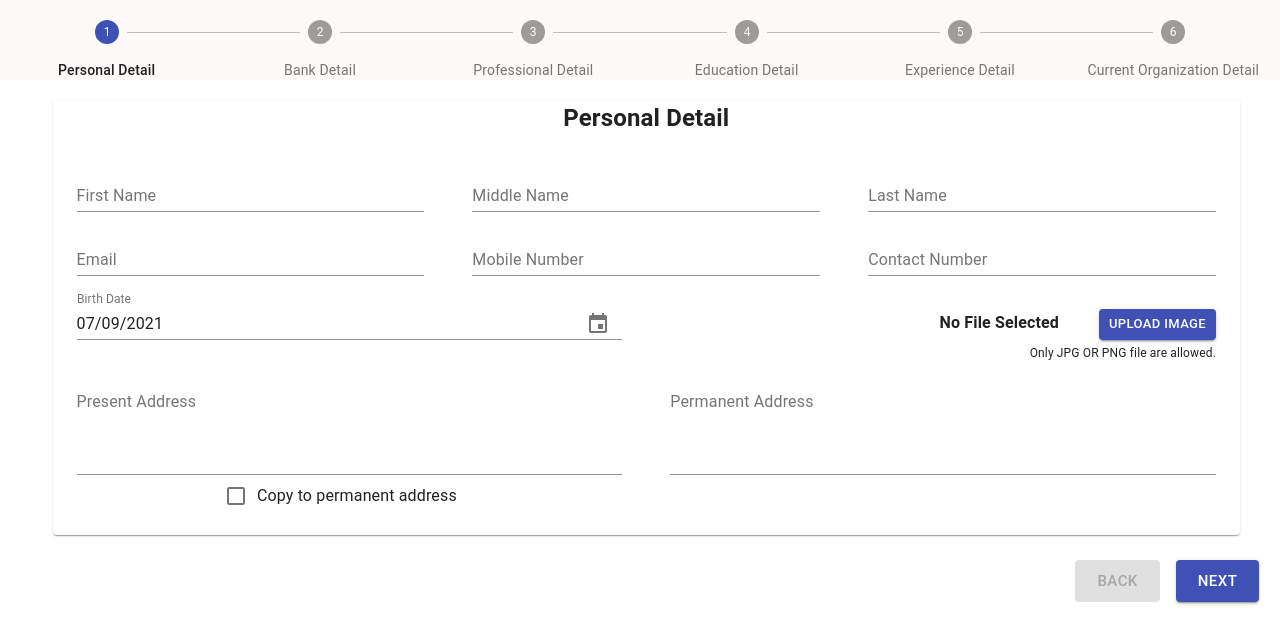
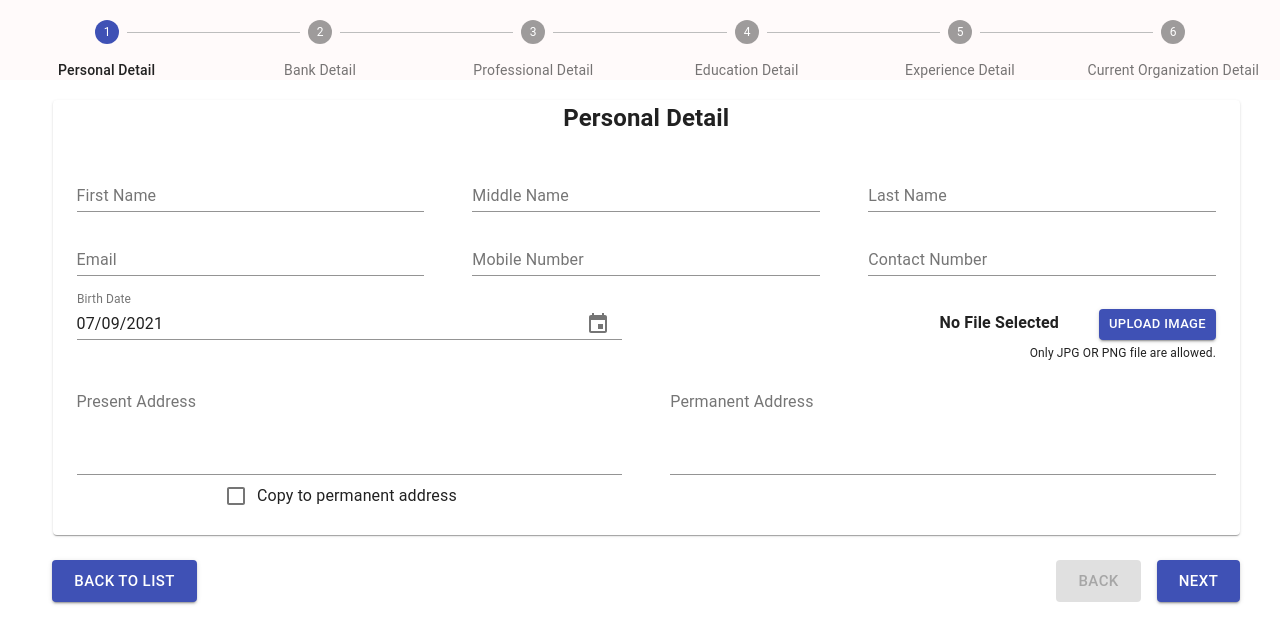
Before and after one commit to Chetan-Albiorix/employee-app, a React (Create React App) app: page /employee in a window 1280 px wide. Shown: the top 644 px of the page. Built offline with nearby package versions, Linux system fonts and the light colour scheme.

Commit message:
feat implement add to back employee list button

```diff
--- a/src/components/AddOrEditEmployeeDetail/AddOrEditEmployeeDetail.Style.ts
+++ b/src/components/AddOrEditEmployeeDetail/AddOrEditEmployeeDetail.Style.ts
@@ -15,6 +15,15 @@ export const StepperContainerFooter: any = styled.div`
   text-align: right;
   padding-right: 1%;
   padding-top: 10px;
+
+  .left-align {
+    float: left;
+    margin-left: 3.5%;
+  }
+  .right-align {
+    float: right;
+    margin-right: 1.5%;
+  }
 `
 
 export const StepperContentWrapper: any = styled(
--- a/src/components/AddOrEditEmployeeDetail/AddOrEditEmployeeDetail.tsx
+++ b/src/components/AddOrEditEmployeeDetail/AddOrEditEmployeeDetail.tsx
@@ -9,6 +9,7 @@ import BankDetail from '../BankDetail/BankDetail'
 import EducationDetail from '../EducationDetail/EducationDetail'
 import ExperienceDetail from '../ExperienceDetail/ExperienceDetail'
 import CurrentOrganizationDetail from '../CurrentOrganizationDetail/CurrentOrganizationDetail'
+import ArrowBackIosIcon from '@material-ui/icons/ArrowBackIos'
 import {
   StepperContainer,
   StepperContainerFooter,
@@ -208,6 +209,10 @@ const AddOrEditEmployeeDetail: React.FC = (
   }
   const steps = getSteps()
 
+  const backToEmployeeList = () => {
+    props.history.push('/')
+  }
+
   const getStepContent = (stepIndex: number) => {
     switch (stepIndex) {
       case 0:
@@ -289,12 +294,24 @@ const AddOrEditEmployeeDetail: React.FC = (
             </Typography>
           </StepperContentWrapper>
           <StepperContainerFooter>
+            <div className="left-align">
+              <Box component="span" m={1}>
+                <Button
+                  variant="contained"
+                  onClick={backToEmployeeList}
+                  color="primary"
+                  size="large"
+                >
+                  Back to List
+                </Button>
+              </Box>
+            </div>
+            <div className="right-align">
               <Box component="span" m={1}>
                 <Button
                   variant="contained"
                   disabled={activeStep === 0}
                   onClick={handleBack}
-                color="secondary"
                   size="large"
                 >
                   Back
@@ -312,6 +329,7 @@ const AddOrEditEmployeeDetail: React.FC = (
                     : 'Next'}
                 </Button>
               </Box>
+            </div>
           </StepperContainerFooter>
         </>
       </div>
```
Lines whose indentation alone changed are shown as unchanged.
